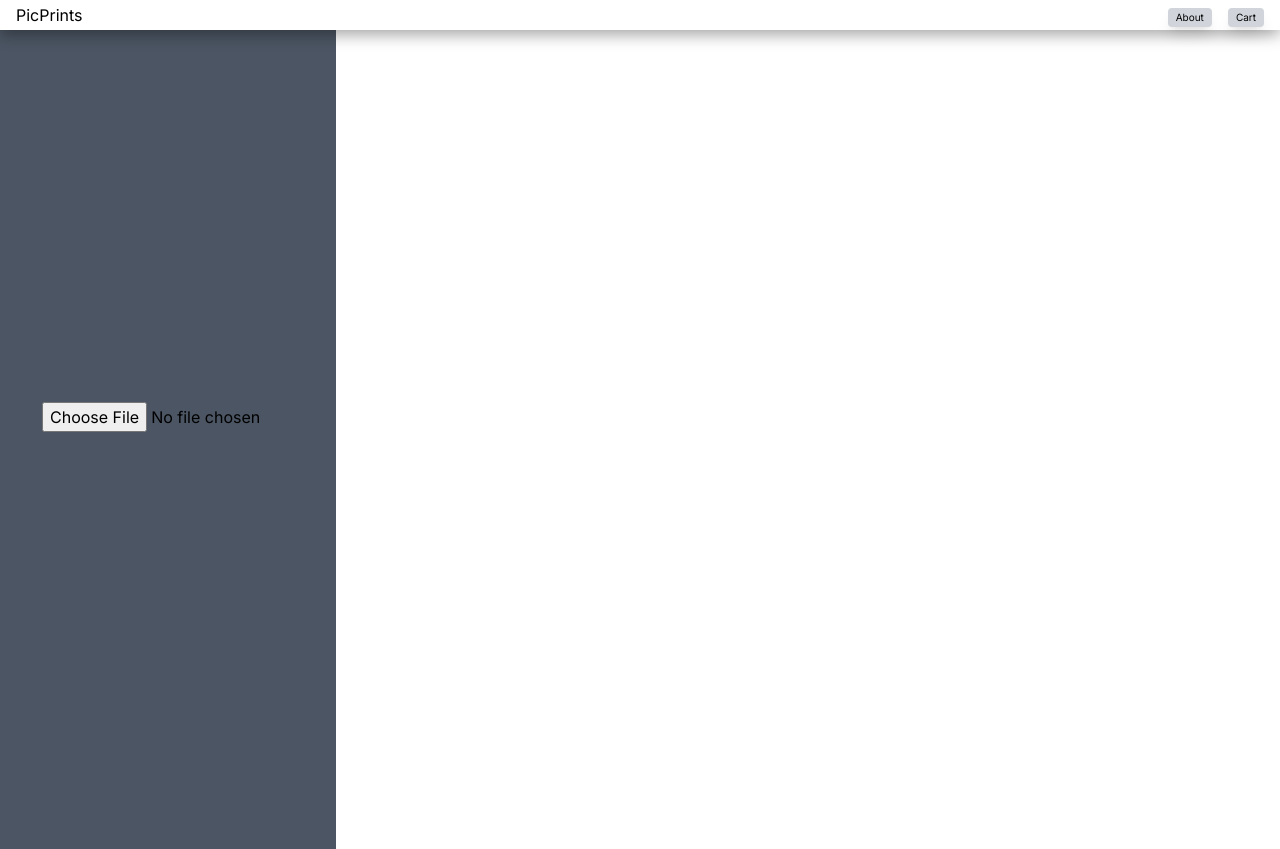
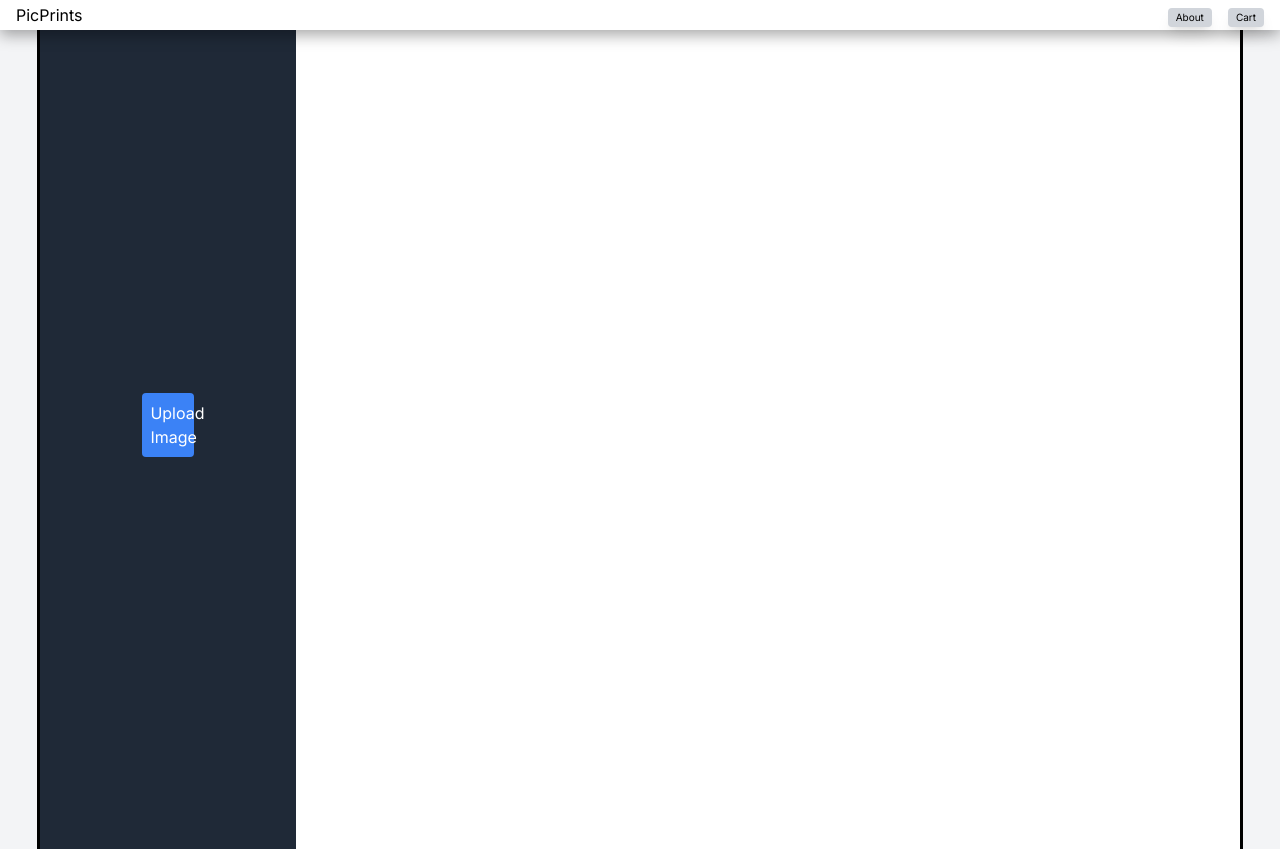
Before and after one commit to Jbrennin2/TS, a Next.js app: page / in a window 1280 px wide. Both pictures are taken after a click on the button "Get Started". Built offline with nearby package versions, Linux system fonts and the light colour scheme.

Commit message:
style add image button

```diff
--- a/app/components/editor.jsx
+++ b/app/components/editor.jsx
@@ -252,11 +252,16 @@ const handleMouseMove = (event) => {
 
 return (
   <div className="flex bg-gray-600 outline">
-    <div className="flex flex-col items-center justify-center">
-      <input
-        className="w-[75%] mb-4"
-        type="file" onChange={handleImageUpload}
-      />
+    <div className="flex flex-col items-center justify-center bg-gray-800 w-[20vw]">
+
+    <label className="cursor-pointer w-[20%] bg-blue-500 hover:bg-blue-600 text-white p-2 rounded text-center">
+    <p>Upload Image</p>
+    <input
+        type="file"
+        className="hidden"
+        onChange={handleImageUpload}
+    />
+</label>
 
       {/* Images section */}
       <div className="grid grid-cols-3 gap-2">
```
